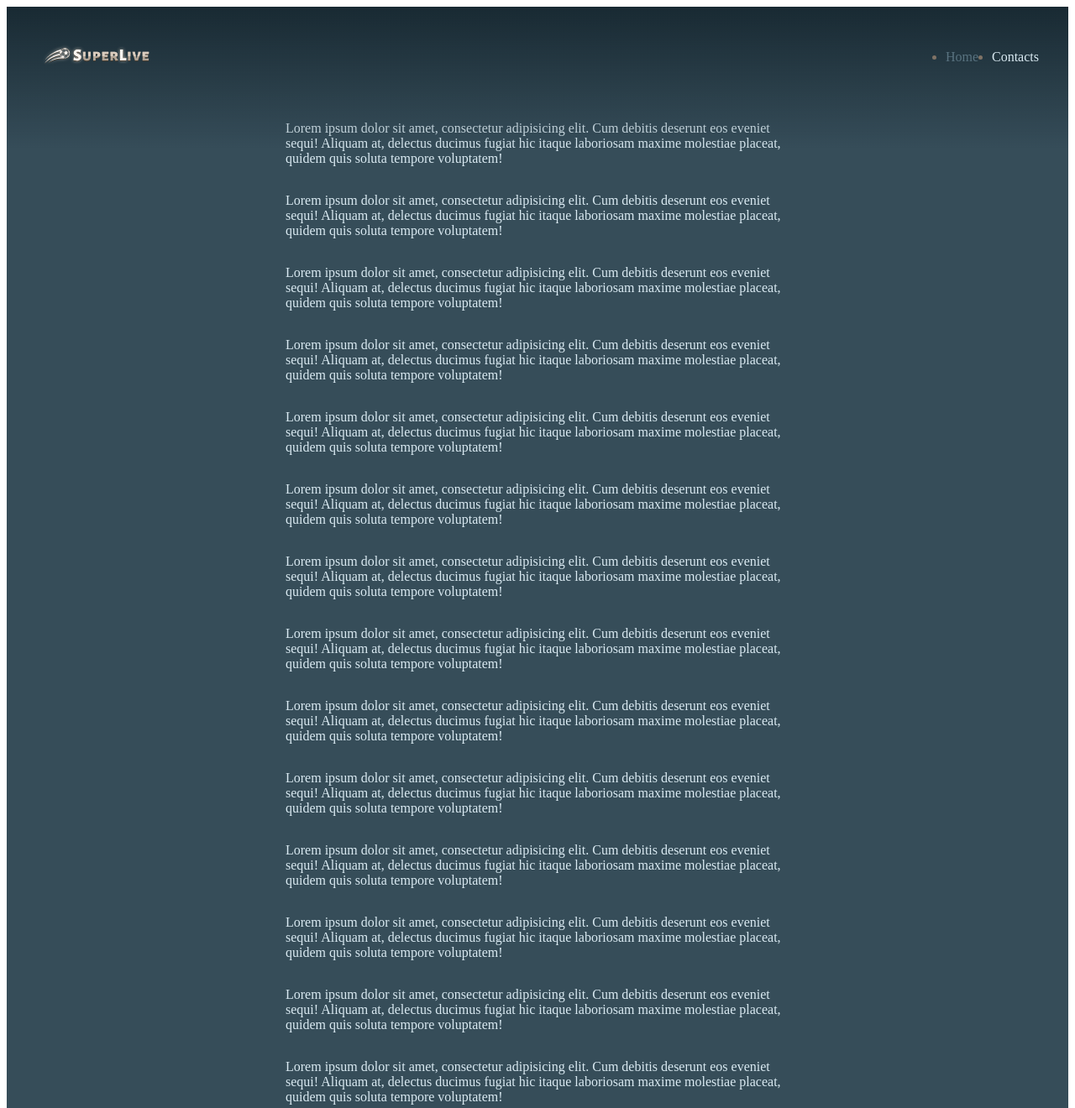
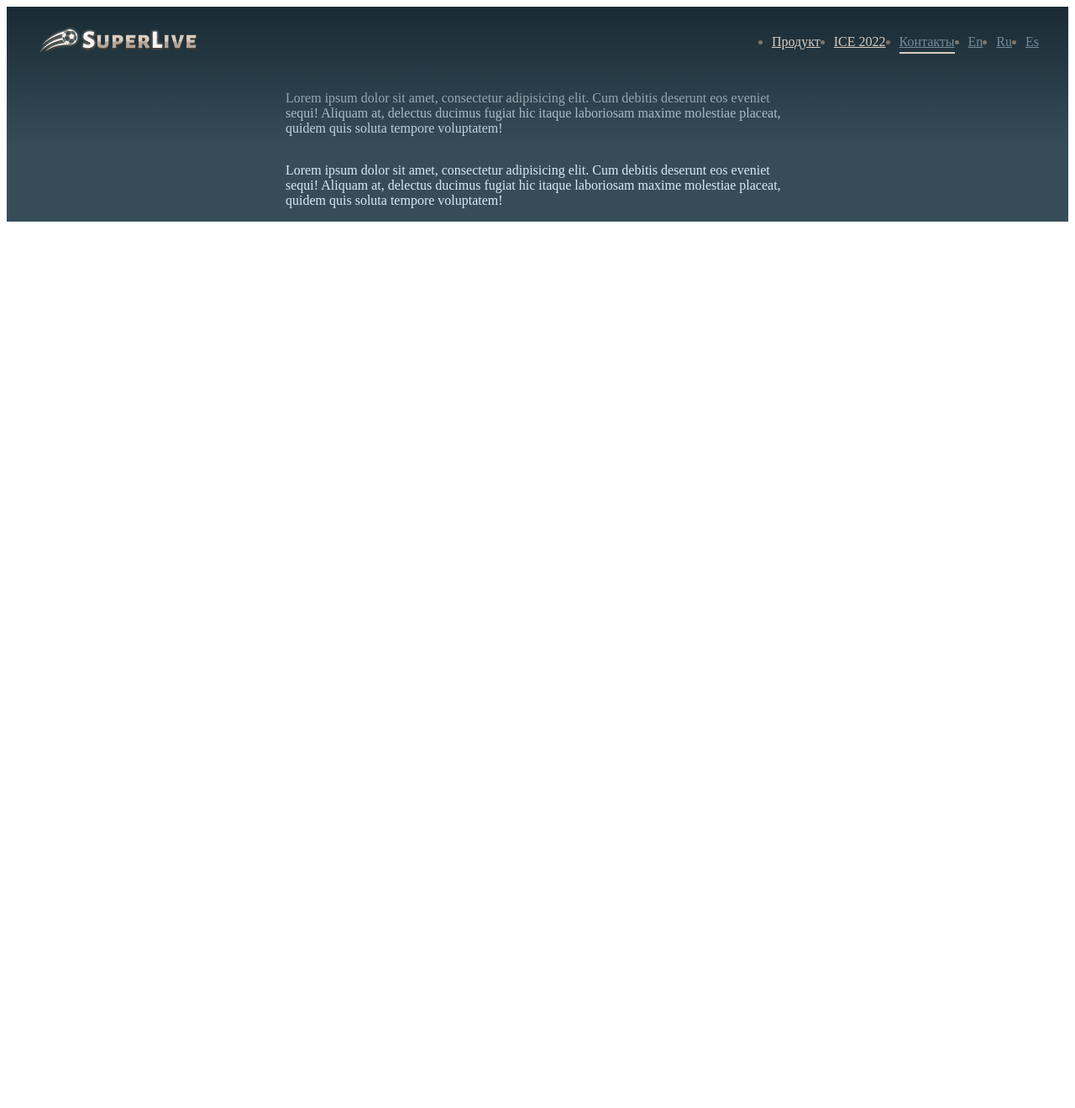
Before and after one commit to selwu/gatsby, a Gatsby site: page /contacts in a window 1280 px wide. Shown: the top 1320 px of the page at 84% size. After the commit the page ends 800 px from the top, so only its background shows below. Built offline with nearby package versions, Linux system fonts and the light colour scheme; Gatsby itself is replaced by a stand-in of ours; some icons are missing.

Commit message:
header done

```diff
--- a/package.json
+++ b/package.json
@@ -16,6 +16,7 @@
     "gatsby-plugin-sharp": "^4.6.0",
     "gatsby-source-filesystem": "^4.6.0",
     "gatsby-transformer-sharp": "^4.6.0",
+    "normalize.css": "^8.0.1",
     "prop-types": "^15.8.0",
     "react": "^17.0.1",
     "react-dom": "^17.0.1",
--- a/src/components/header/header.scss
+++ b/src/components/header/header.scss
@@ -5,7 +5,7 @@
   flex-wrap: wrap;
   align-items: center;
   justify-content: space-between;
-  padding: 35px;
+  padding: 16px 35px;
   color: $accent60;
   position: sticky;
   top: 0;
@@ -26,11 +26,20 @@
     justify-content: flex-start;
     gap: 16px;
   }
+  &__nav-list > li > a {
+    padding: 4px 0;
+  }
   &__menu-link {
-    text-decoration: none;
-    color: $primary60;
+    color: $accent30;
+  }
+  &__language-link {
+    color: $primary50;
   }
   &__menu-active {
-    color: $primary20;
+    color: $primary50;
+    border-bottom: 2px solid $accent30;
+  }
+  &__language-active {
+    color: $primary30;
   }
 }
--- a/src/components/header/header.tsx
+++ b/src/components/header/header.tsx
@@ -1,7 +1,7 @@
 import * as React from 'react';
 import { Link } from 'gatsby';
 import './header.scss';
-import logo from '../../images/Superlive-logo.svg';
+import logo from '../../images/Superlive-logo.png';
 
 const Header = () => {
   return (
@@ -16,7 +16,16 @@ const Header = () => {
         <ul className="header__nav-list">
           <li>
             <Link className="header__menu-link" activeClassName="header__menu-active" to={'/'}>
-              Home
+              Продукт
+            </Link>
+          </li>
+          <li>
+            <Link
+              className="header__menu-link"
+              activeClassName="header__menu-active"
+              to={'/meetup'}
+            >
+              ICE 2022
             </Link>
           </li>
           <li>
@@ -25,7 +34,34 @@ const Header = () => {
               activeClassName="header__menu-active"
               to={'/contacts'}
             >
-              Contacts
+              Контакты
+            </Link>
+          </li>
+          <li>
+            <Link
+              className="header__language-link"
+              activeClassName="header__language-active"
+              to={'/'}
+            >
+              En
+            </Link>
+          </li>
+          <li>
+            <Link
+              className="header__language-link"
+              activeClassName="header__language-active"
+              to={'/'}
+            >
+              Ru
+            </Link>
+          </li>
+          <li>
+            <Link
+              className="header__language-link"
+              activeClassName="header__language-active"
+              to={'/'}
+            >
+              Es
             </Link>
           </li>
         </ul>
--- a/src/components/hero-product/hero-product.tsx
+++ b/src/components/hero-product/hero-product.tsx
@@ -14,66 +14,6 @@ const HeroProduct = () => {
         sequi! Aliquam at, delectus ducimus fugiat hic itaque laboriosam maxime molestiae placeat,
         quidem quis soluta tempore voluptatem!
       </p>
-      <p>
-        Lorem ipsum dolor sit amet, consectetur adipisicing elit. Cum debitis deserunt eos eveniet
-        sequi! Aliquam at, delectus ducimus fugiat hic itaque laboriosam maxime molestiae placeat,
-        quidem quis soluta tempore voluptatem!
-      </p>
-      <p>
-        Lorem ipsum dolor sit amet, consectetur adipisicing elit. Cum debitis deserunt eos eveniet
-        sequi! Aliquam at, delectus ducimus fugiat hic itaque laboriosam maxime molestiae placeat,
-        quidem quis soluta tempore voluptatem!
-      </p>
-      <p>
-        Lorem ipsum dolor sit amet, consectetur adipisicing elit. Cum debitis deserunt eos eveniet
-        sequi! Aliquam at, delectus ducimus fugiat hic itaque laboriosam maxime molestiae placeat,
-        quidem quis soluta tempore voluptatem!
-      </p>
-      <p>
-        Lorem ipsum dolor sit amet, consectetur adipisicing elit. Cum debitis deserunt eos eveniet
-        sequi! Aliquam at, delectus ducimus fugiat hic itaque laboriosam maxime molestiae placeat,
-        quidem quis soluta tempore voluptatem!
-      </p>
-      <p>
-        Lorem ipsum dolor sit amet, consectetur adipisicing elit. Cum debitis deserunt eos eveniet
-        sequi! Aliquam at, delectus ducimus fugiat hic itaque laboriosam maxime molestiae placeat,
-        quidem quis soluta tempore voluptatem!
-      </p>
-      <p>
-        Lorem ipsum dolor sit amet, consectetur adipisicing elit. Cum debitis deserunt eos eveniet
-        sequi! Aliquam at, delectus ducimus fugiat hic itaque laboriosam maxime molestiae placeat,
-        quidem quis soluta tempore voluptatem!
-      </p>
-      <p>
-        Lorem ipsum dolor sit amet, consectetur adipisicing elit. Cum debitis deserunt eos eveniet
-        sequi! Aliquam at, delectus ducimus fugiat hic itaque laboriosam maxime molestiae placeat,
-        quidem quis soluta tempore voluptatem!
-      </p>
-      <p>
-        Lorem ipsum dolor sit amet, consectetur adipisicing elit. Cum debitis deserunt eos eveniet
-        sequi! Aliquam at, delectus ducimus fugiat hic itaque laboriosam maxime molestiae placeat,
-        quidem quis soluta tempore voluptatem!
-      </p>
-      <p>
-        Lorem ipsum dolor sit amet, consectetur adipisicing elit. Cum debitis deserunt eos eveniet
-        sequi! Aliquam at, delectus ducimus fugiat hic itaque laboriosam maxime molestiae placeat,
-        quidem quis soluta tempore voluptatem!
-      </p>
-      <p>
-        Lorem ipsum dolor sit amet, consectetur adipisicing elit. Cum debitis deserunt eos eveniet
-        sequi! Aliquam at, delectus ducimus fugiat hic itaque laboriosam maxime molestiae placeat,
-        quidem quis soluta tempore voluptatem!
-      </p>
-      <p>
-        Lorem ipsum dolor sit amet, consectetur adipisicing elit. Cum debitis deserunt eos eveniet
-        sequi! Aliquam at, delectus ducimus fugiat hic itaque laboriosam maxime molestiae placeat,
-        quidem quis soluta tempore voluptatem!
-      </p>
-      <p>
-        Lorem ipsum dolor sit amet, consectetur adipisicing elit. Cum debitis deserunt eos eveniet
-        sequi! Aliquam at, delectus ducimus fugiat hic itaque laboriosam maxime molestiae placeat,
-        quidem quis soluta tempore voluptatem!
-      </p>
     </div>
   );
 };
--- a/src/components/layout.tsx
+++ b/src/components/layout.tsx
@@ -9,7 +9,8 @@ import * as React from 'react';
 import { useStaticQuery, graphql } from 'gatsby';
 
 import Header from './header/header';
-import './layout.css';
+import '../global-styles.scss';
+// import './layout.css';
 
 const Layout = ({ children }) => {
   const data = useStaticQuery(graphql`
--- a/src/global-styles.scss
+++ b/src/global-styles.scss
@@ -1,5 +1,11 @@
+@import "normalize.css";
+
 ul {
   list-style-type: none;
   padding: 0;
   margin: 0;
 }
+
+a {
+  text-decoration: none;
+}
```
Also changed, not shown: src/images/Superlive-logo.png (added), src/images/Superlive-logo.svg (deleted), 1 other file.
